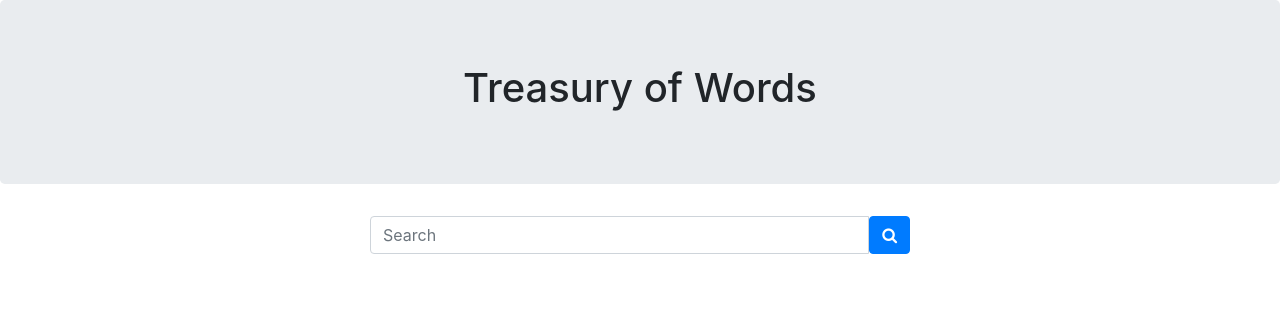
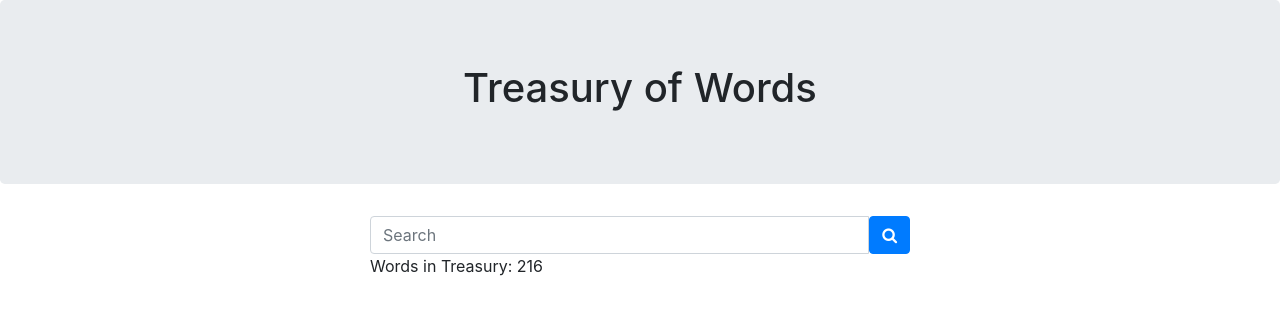
Before and after one commit to JasonIsaacHuang/TreasuryOfWords, a Django app: page / in a window 1280 px wide. Shown: the top 315 px of the page. Run offline with Django 3.2, Linux system fonts and the light colour scheme; data comes from the database, SQL or seed files in the repository; some libraries are stand-ins or nearby versions.

Commit message:
Added word count to home page.

```diff
--- a/treasuryofwords/thesaurus/templates/query.html
+++ b/treasuryofwords/thesaurus/templates/query.html
@@ -6,8 +6,15 @@
     </div>
     <div class="container">
         <div class="row">
-            <div class="col-6 offset-3">
+            <div class="col-md-6 offset-md-3 col-12">
                 {% include "query_form.html" %}
+            </div>
+        </div>
+        <div class="row">
+            <div class="col-md-6 offset-md-3 col-12">
+                <span>
+                    Words in Treasury: {{ word_count }}
+                </span>
             </div>
         </div>
     </div>
--- a/treasuryofwords/thesaurus/views.py
+++ b/treasuryofwords/thesaurus/views.py
@@ -25,6 +25,7 @@ class QueryView(FormView):
 	def get_context_data(self, **kwargs):
 		context = super().get_context_data(**kwargs)
 		context['app_name'] = APP_NAME
+		context['word_count'] = Word.objects.count()
 		return context
 
 
```
Also changed, not shown: 1 other file.
